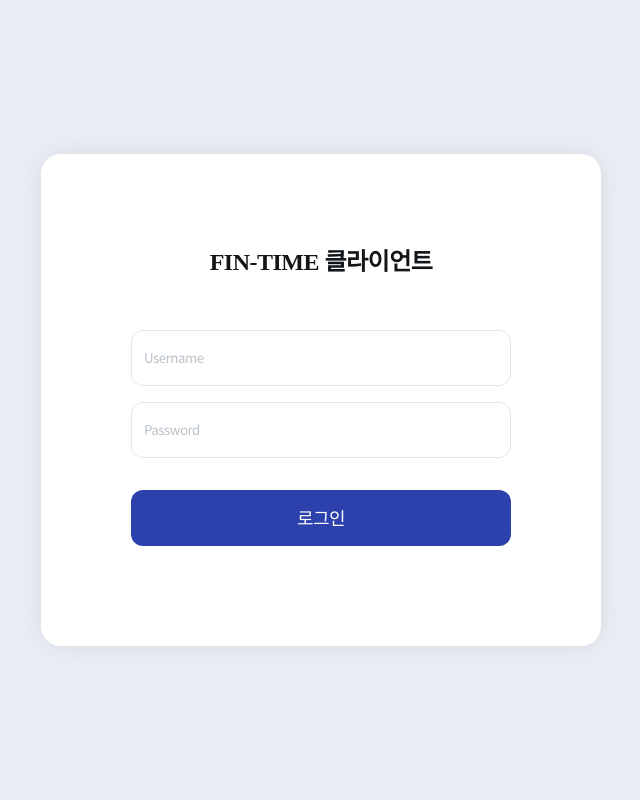
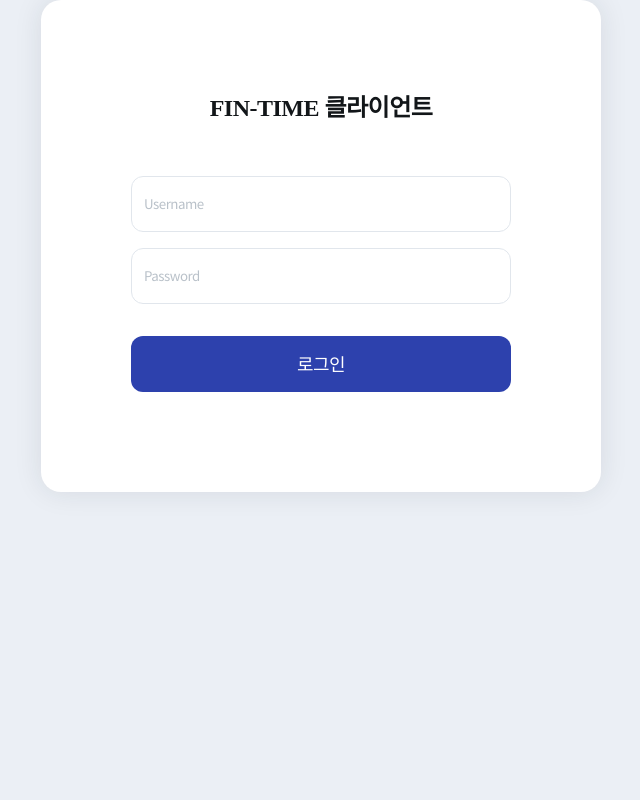
Before and after one commit to dubhe-fintime/finTime_client, a Flask app: page / in a window 1280 px wide. Shown: the whole page, without its empty margins (319-959 px from the left). Run offline with Flask 3, Linux system fonts and the light colour scheme; some web fonts are replaced.

Commit message:
수정 중

```diff
--- a/templates/page/index.html
+++ b/templates/page/index.html
@@ -44,14 +44,14 @@
             flex-direction: column;
             box-shadow: 0px 0px 28px 0px rgba(29, 35, 52, 0.1);
             position: relative;
-            top: 50%;
+            top: auto;
             left: 50%;
             z-index: 3;
             width: 100%;
             max-width: 560px;
             height: 492px;
             background-color: #ffffff;
-            transform: translate(-50%, -50%);
+            transform: translate(-50%, 0);
             border-radius: 20px;
             transform-style: preserve-3d;
         }
```
